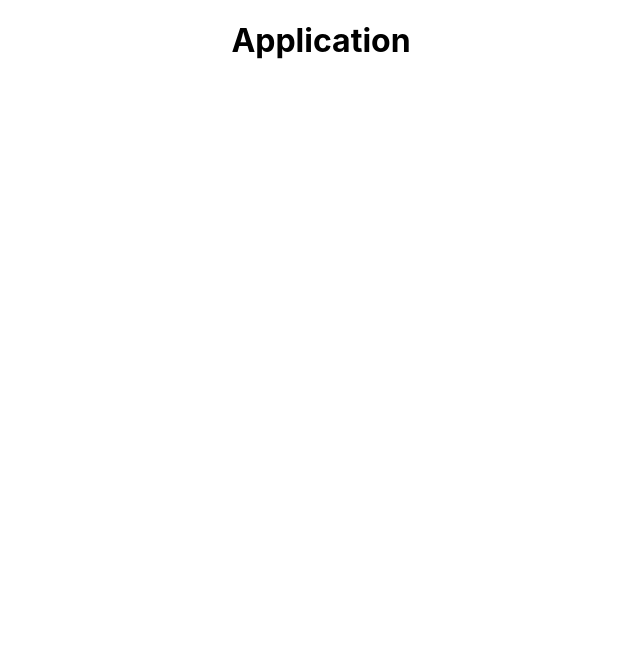
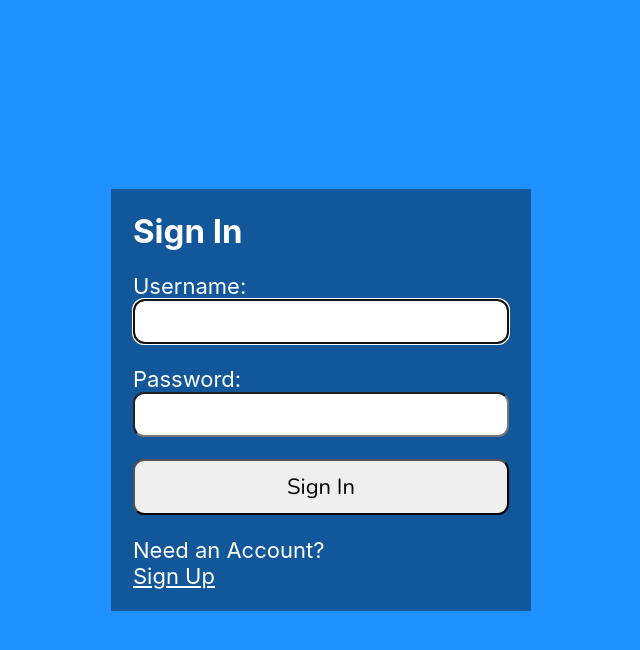
Before and after one commit to eingurat504/reactjs-login, a React (Create React App) app: page /dashboard in a window 1280 px wide. Shown: the top 650 px of the page, without its empty margins (319-959 px from the left). Built offline with nearby package versions, Linux system fonts and the light colour scheme.

Commit message:
folder restructure

```diff
--- a/package.json
+++ b/package.json
@@ -8,7 +8,8 @@
     "@testing-library/user-event": "^13.5.0",
     "react": "^18.1.0",
     "react-dom": "^18.1.0",
-    "react-scripts": "5.0.1",
+    "react-router-dom": "^6.3.0",
+    "react-scripts": "^2.1.3",
     "web-vitals": "^2.1.4"
   },
   "scripts": {
--- a/src/App.css
+++ b/src/App.css
@@ -1,38 +1,114 @@
-.App {
-  text-align: center;
+@import url('https://fonts.googleapis.com/css2?family=Nunito&display=swap');
+
+* {
+    margin: 0;
+    padding: 0;
+    box-sizing: border-box;
 }
 
-.App-logo {
-  height: 40vmin;
-  pointer-events: none;
+html {
+    font-family: 'Nunito', sans-serif;
+    font-size: 22px;
+    color: #fff;
 }
 
-@media (prefers-reduced-motion: no-preference) {
-  .App-logo {
-    animation: App-logo-spin infinite 20s linear;
-  }
+body {
+    min-height: 100vh;
+    background-color: dodgerblue;
 }
 
-.App-header {
-  background-color: #282c34;
-  min-height: 100vh;
+.App {
   display: flex;
   flex-direction: column;
+  justify-content: center;
   align-items: center;
-  justify-content: center;
-  font-size: calc(10px + 2vmin);
-  color: white;
+  min-height: 100vh;
+  padding: 1rem 0.5rem;
 }
 
-.App-link {
-  color: #61dafb;
+section {
+    width: 100%;
+    max-width: 420px;
+    min-height: 400px;
+    display: flex;
+    flex-direction: column;
+    justify-content: flex-start;
+    padding: 1rem;
+    background-color: rgba(0,0,0,0.4);
 }
 
-@keyframes App-logo-spin {
-  from {
-    transform: rotate(0deg);
-  }
-  to {
-    transform: rotate(360deg);
-  }
+form {
+    display: flex;
+    flex-direction: column;
+    justify-content: space-evenly;
+    flex-grow: 1;
+    padding-bottom: 1rem;
 }
+
+a, a:visited {
+    color: #fff;
+}
+
+input[type="text"],
+input[type="password"],
+button,
+textarea {
+  font-family: 'Nunito', sans-serif;
+  font-size: 22px;
+  padding: 0.25rem;
+  border-radius: 0.5rem;
+}
+
+label,
+button {
+  margin-top: 1rem;
+}
+
+button {
+  padding: 0.5rem;
+}
+
+.instructions {
+    font-size: 0.75rem;
+    border-radius: 0.5rem;
+    background: #000;
+    color: #fff;
+    padding: 0.25rem;
+    position: relative;
+    bottom: -10px;
+}
+
+.instructions > svg {
+    margin-right: 0.25rem;
+}
+
+.offscreen {
+    position: absolute;
+    left: -9999px;
+}
+
+.hide {
+    display: none;
+}
+
+.valid {
+    color: limegreen;
+    margin-left: 0.25rem;
+}
+
+.invalid {
+    color: red;
+    margin-left: 0.25rem;
+}
+
+.errmsg {
+    background-color: lightpink;
+    color: firebrick;
+    font-weight: bold;
+    padding: 0.5rem;
+    margin-bottom: 0.5rem;
+}
+
+.line {
+    display: inline-block;
+}
--- a/src/App.js
+++ b/src/App.js
@@ -1,23 +1,13 @@
 import React from 'react';
 import './App.css';
-import { BrowserRouter, Route, Switch } from 'react-router-dom';
-// import Dashboard from '../Dashboard/Dashboard';
+import Login from './Auth/Login';
+// https://contactmentor.com/login-form-react-js-code/
 
 function App() {
   return (
-    <div className="App">
-      <h1>Application</h1>
-      <BrowserRouter>
-        <Switch>
-          <Route path="/dashboard">
-            {/* <Dashboard /> */}
-          </Route>
-          {/* <Route path="/preferences">
-            <Preferences />
-          </Route> */}
-        </Switch>
-      </BrowserRouter>
-    </div>
+    <main className="App">
+       <Login />
+    </main>
   );
 }
 
--- /dev/null
+++ b/src/Auth/Login.js
@@ -0,0 +1,92 @@
+import { useRef, useState, useEffect, useContext } from 'react';
+
+const Login = () => {
+
+    // const { setAuth } = useContext(AuthContext);
+    const userRef = useRef();
+    const errRef = useRef();
+
+    const [user, setUser] = useState('');
+    const [pwd, setPwd] = useState('');
+    const [errMsg, setErrMsg] = useState('');
+    const [success, setSuccess] = useState(false);
+
+    useEffect(() => {
+        userRef.current.focus();
+    }, [])
+
+    useEffect(() => {
+        setErrMsg('');
+    }, [user, pwd])
+
+    const handleSubmit = async (e) => {
+        e.preventDefault();
+
+        try {
+            // const response = await axios.post(LOGIN_URL,
+            //     JSON.stringify({ user, pwd }),
+            //     {
+            //         headers: { 'Content-Type': 'application/json' },
+            //         withCredentials: true
+            //     }
+            // );
+            // const response = '';
+            // console.log(JSON.stringify(response?.data));
+            // //console.log(JSON.stringify(response));
+            // const accessToken = response?.data?.accessToken;
+            // const roles = response?.data?.roles;
+            // setAuth({ user, pwd, roles, accessToken });
+            // setUser('');
+            // setPwd('');
+            // setSuccess(true);
+        } catch (err) {
+            if (!err?.response) {
+                setErrMsg('No Server Response');
+            } else if (err.response?.status === 400) {
+                setErrMsg('Missing Username or Password');
+            } else if (err.response?.status === 401) {
+                setErrMsg('Unauthorized');
+            } else {
+                setErrMsg('Login Failed');
+            }
+            errRef.current.focus();
+        }
+    }
+
+    return (
+        <section>
+        {/* <p ref={errRef} className={errMsg ? "errmsg" : "offscreen"} aria-live="assertive">{errMsg}</p> */}
+        <h1>Sign In</h1>
+        <form onSubmit={handleSubmit}>
+            <label htmlFor="username">Username:</label>
+            <input type="text" id="username"
+                ref={userRef}
+                autoComplete="off"
+                onChange={(e) => setUser(e.target.value)}
+                value={user}
+                required
+            />
+
+            <label htmlFor="password">Password:</label>
+            <input
+                type="password"
+                id="password"
+                onChange={(e) => setPwd(e.target.value)}
+                value={pwd}
+                required
+            />
+            <button>Sign In</button>
+        </form>
+        <p>
+            Need an Account?<br />
+            <span className="line">
+                {/*put router link here*/}
+                <a href="#">Sign Up</a>
+            </span>
+        </p>
+    </section>
+
+    );
+}
+
+export default Login;
--- a/src/components/Auth/Login.js
+++ /dev/null
@@ -1,5 +0,0 @@
-function Login(){
-
-}
-
-export default Login;
```
Also changed, not shown: src/Auth/Register.js (renamed from src/components/Auth/Register.js), src/Dashboard/Dashboard.js (renamed from src/components/Dashboard/Dashboard.js), 1 other file (tests, documents, lock files or other folders).
